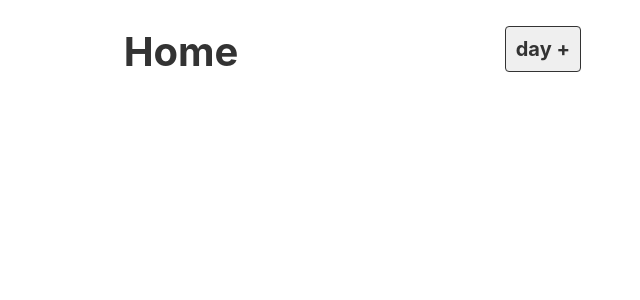
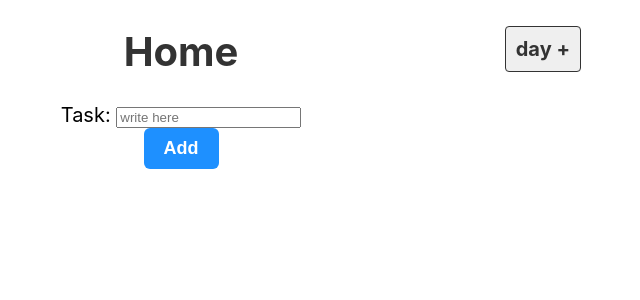
Before and after one commit to andykdhk/TodoList_React, a React (Create React App) app: page /create_todo in a window 1280 px wide. Before the commit this address had no page. Shown: the top 300 px of the page, without its empty margins (459-1099 px from the left). Built offline with nearby package versions, Linux system fonts and the light colour scheme.

Commit message:
CreateTodo: needto work on day, and navigate

```diff
--- a/src/App.js
+++ b/src/App.js
@@ -3,6 +3,7 @@ import Header from "./component/Header";
 import DayList from "./component/DayList";
 import AddDay from "./component/AddDay";
 import Day from "./component/Day";
+import CreateTodo from "./component/CreateTodo";
 import { BrowserRouter, Route, Routes } from "react-router-dom";
 
 function App() {
@@ -15,6 +16,7 @@ function App() {
           <Route path="/" element={<DayList />}></Route>
           <Route path="/add_todo" element={[<AddDay />]}></Route>
           <Route path="/day/:day" element={[<Day />]}></Route>
+          <Route path="/create_todo" element={[<CreateTodo />]}></Route>
         </Routes>
       </div>
     </BrowserRouter>
--- a/src/component/AddDay.js
+++ b/src/component/AddDay.js
@@ -1,6 +1,7 @@
 import { useNavigate } from "react-router";
 import { useState } from "react";
 import useFetch from "../hooks/useFetch";
+
 export default function AddDay() {
   const navigate = useNavigate();
   const [dayNum, setDayNum] = useState();
--- /dev/null
+++ b/src/component/CreateTodo.js
@@ -0,0 +1,36 @@
+import { useRef } from "react";
+import { useNavigate } from "react-router";
+
+export default function CreateTodo() {
+  function onSubmit(e) {
+    e.preventDefault();
+
+    fetch(`http://localhost:3001/tasks/`, {
+      method: "POST",
+      headers: {
+        "Content-Type": "application/json",
+      },
+      body: JSON.stringify({
+        // day: Number(day),
+        task: taskRef.current.value,
+        isDone: false,
+      }),
+    }).then((res) => {
+      if (res.ok) {
+        alert("Task Added");
+        //navigate(`/`);
+      }
+    });
+  }
+
+  const taskRef = useRef(null);
+  return (
+    <form onSubmit={onSubmit}>
+      <div>
+        <label>Task: </label>
+        <input type="text" placeholder="write here" ref={taskRef}></input>
+      </div>
+      <button>Add</button>
+    </form>
+  );
+}
--- a/src/component/Day.js
+++ b/src/component/Day.js
@@ -11,7 +11,10 @@ export default function Day() {
   return (
     <div>
       <div>Todo list</div>
-      <button>Add</button>
+      <div>
+        <Link to={`/create_todo`}>Add</Link>
+      </div>
+
       <button>Delete</button>
       <table>
         <tbody>
```
